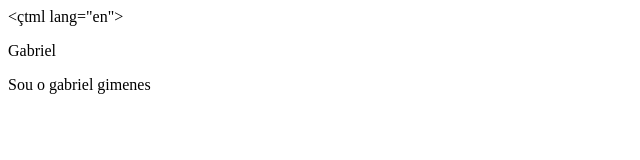
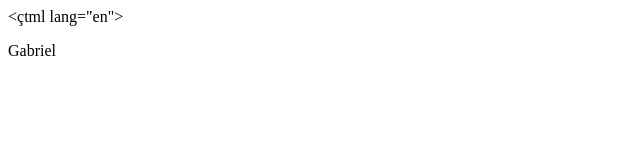
Before and after one commit to 0Gimenes/0GImenes, a plain HTML site: page index.html in a window 1280 px wide. Shown: the whole page, without its empty margins (0-640 px from the left). Drawn offline with Linux system fonts and the light colour scheme.

Commit message:
apaguei um paragrafo sobre meu nome

```diff
--- a/index.html
+++ b/index.html
@@ -8,8 +8,6 @@
 </head>
 <body>
     <p>Gabriel</p>
-    <p>
-      Sou o gabriel gimenes
-    </p>
+
 </body>
 </ltml>
```
